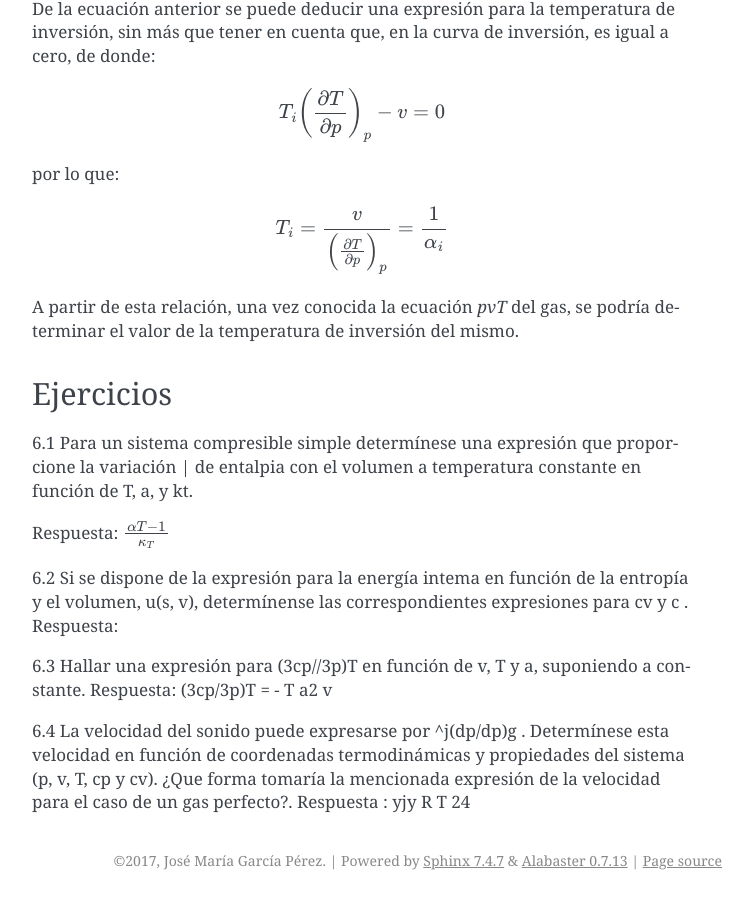
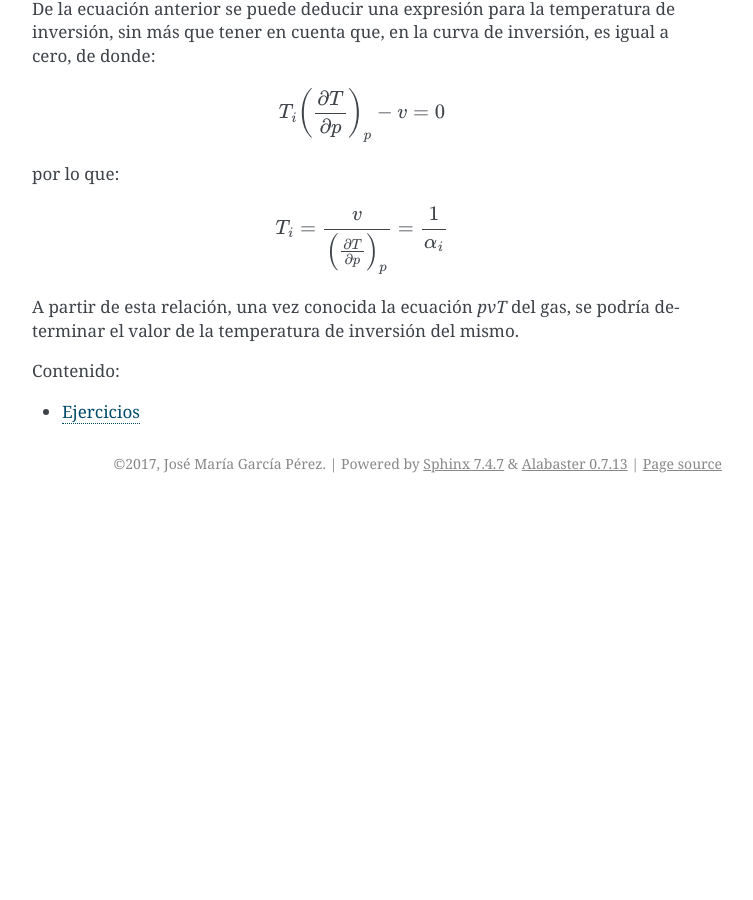
Before and after one commit to mantielero/termodinamica, a Sphinx documentation site: the page built from source/rtg.rst, in a window 1280 px wide and 900 px high, scrolled down 21409 px. Shown: the whole window, without its empty margins (388-1141 px from the left). Built offline with Sphinx 7.4.7, drawn with Linux system fonts in a browser that asks for light colours; after the commit the page ends 21912 px from its top, so only the background shows below that.

Commit message:
Update rtg.rst

```diff
--- a/source/rtg.rst
+++ b/source/rtg.rst
@@ -814,20 +814,8 @@ por lo que:
 
 A partir de esta relación, una vez conocida la ecuación *pvT* del gas, se podría determinar el valor de la temperatura de inversión del mismo.
 
-Ejercicios
-----------
+.. toctree::
+   :maxdepth: 1
+   :caption: Contenido:
 
-6.1	Para un sistema compresible simple determínese una expresión que proporcione la variación | de entalpia con el volumen a temperatura constante en función de T, a, y kt.
-
-Respuesta: :math:`\frac{\alpha T -1}{\kappa_T}`
-
-
-6.2	Si se dispone de la expresión para la energía intema en función de la entropía y el volumen, u(s, v), determínense las correspondientes expresiones para cv y c .
-Respuesta:
-
-6.3	Hallar una expresión para (3cp//3p)T en función de v, T y a, suponiendo a constante. Respuesta: (3cp/3p)T = - T a2 v
-
-6.4	La velocidad del sonido puede expresarse por ^j(dp/dp)g . Determínese esta velocidad en
-función de coordenadas termodinámicas y propiedades del sistema (p, v, T, cp y cv). ¿Que forma tomaría la mencionada expresión de la velocidad para el caso de un gas perfecto?.
-Respuesta : yjy R T
-24
+   rtg_ejercicios
```
